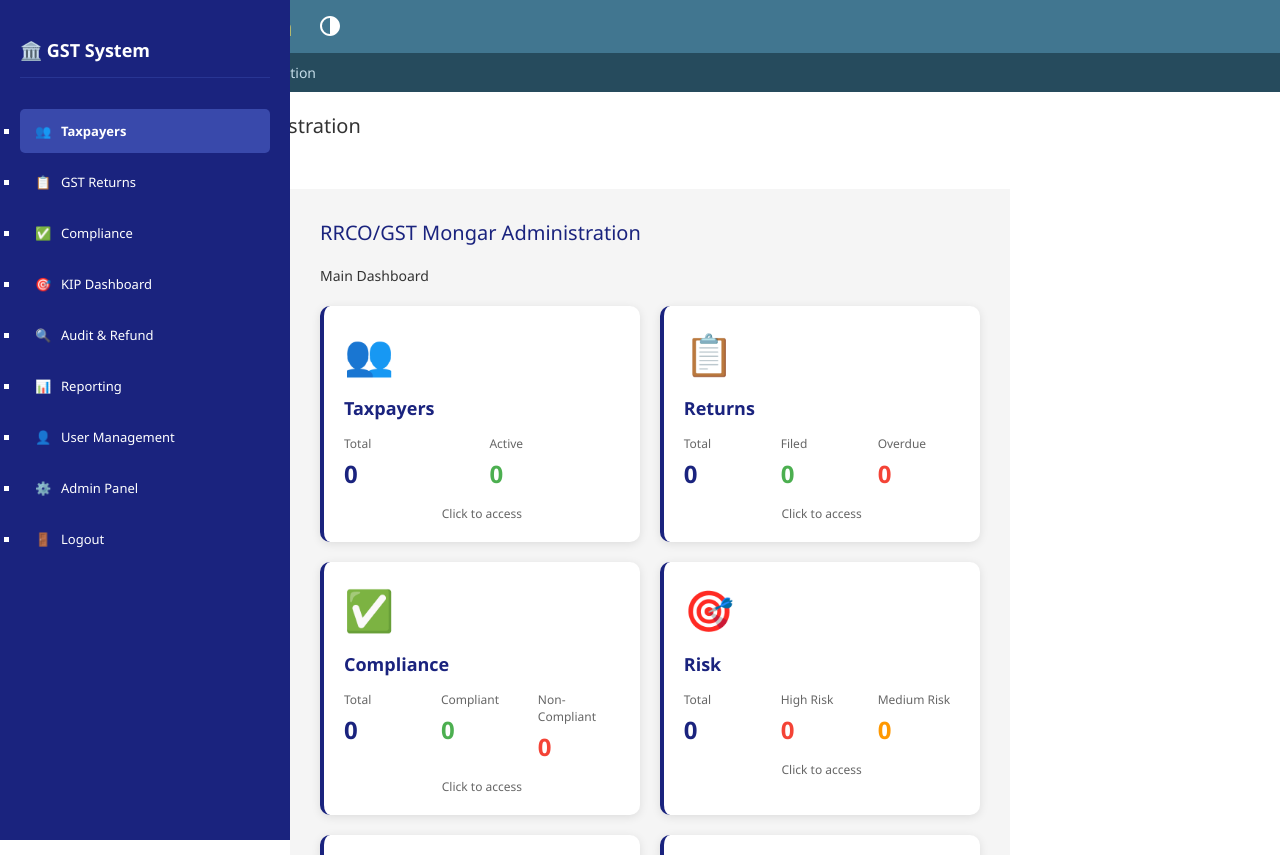
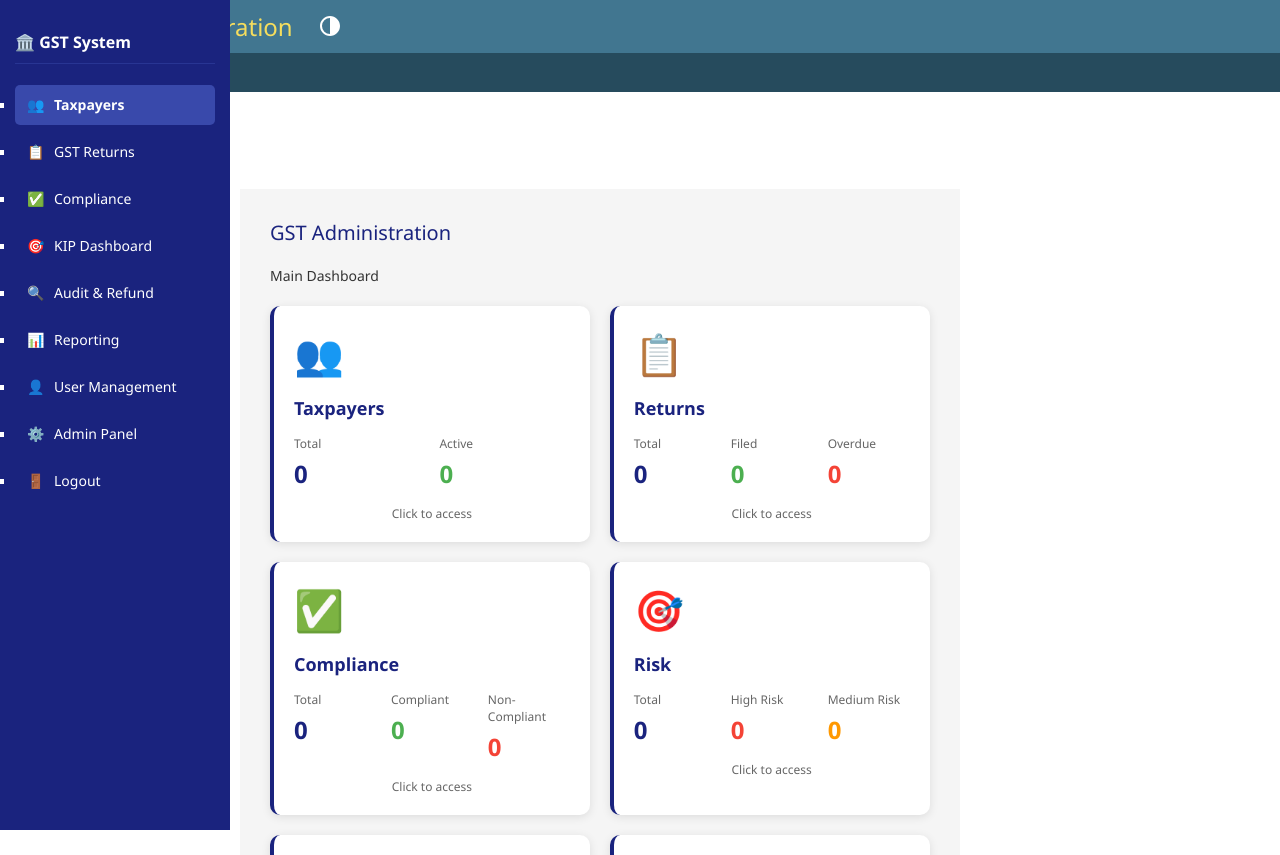
Before and after one commit to jamphel-tshering/gst_compliance_system, a Django app: page /admin/dashboard/ in a window 1280 px wide. Shown: the top 855 px of the page. Run offline with Django 5.2, Linux system fonts and the light colour scheme; data that the repository does not hold is empty.

Commit message:
Fix dashboard sidebar size and text visibility
- Reduced sidebar width from 250px to 200px
- Reduced padding and font sizes for better fit
- Changed title from RRCO/GST Mongar Administration to GST Administration
- Added white-space: nowrap to prevent text wrapping
- Reduced menu item font size
- Updated SystemSettings model with shorter system name
- Applied database migration for system name change
- All text now fully visible in sidebar

```diff
--- a/core/admin.py
+++ b/core/admin.py
@@ -94,7 +94,7 @@ def main_dashboard(request):
     }
 
     context = {
-        'title': 'RRCO/GST Mongar Administration',
+        'title': 'GST Administration',
         'subtitle': 'Main Dashboard',
         'dashboard_stats': dashboard_stats,
     }
--- a/core/models.py
+++ b/core/models.py
@@ -315,7 +315,7 @@ class SystemSettings(models.Model):
     System-wide configuration settings - simplified with specific fields
     """
     # General Settings
-    system_name = models.CharField(max_length=200, default='RRCO/GST Mongar Administration', verbose_name='System Name')
+    system_name = models.CharField(max_length=200, default='GST Administration', verbose_name='System Name')
     organization_name = models.CharField(max_length=200, default='Revenue and Customs Division', verbose_name='Organization Name')
 
     # Contact Information
--- a/templates/core/main_dashboard.html
+++ b/templates/core/main_dashboard.html
@@ -8,10 +8,10 @@
 }
 
 .sidebar {
-    width: 250px;
+    width: 200px;
     background: #1a237e;
     color: white;
-    padding: 20px;
+    padding: 15px;
     height: 100vh;
     position: fixed;
     left: 0;
@@ -20,10 +20,13 @@
 
 .sidebar h2 {
     color: white;
-    margin-bottom: 30px;
-    font-size: 18px;
+    margin-bottom: 20px;
+    font-size: 16px;
     border-bottom: 1px solid #283593;
-    padding-bottom: 15px;
+    padding-bottom: 10px;
+    white-space: nowrap;
+    overflow: hidden;
+    text-overflow: ellipsis;
 }
 
 .sidebar-menu {
@@ -38,11 +41,15 @@
 
 .sidebar-menu a {
     display: block;
-    padding: 12px 15px;
+    padding: 10px 12px;
     color: white;
     text-decoration: none;
     border-radius: 5px;
     transition: background 0.3s ease;
+    font-size: 14px;
+    white-space: nowrap;
+    overflow: hidden;
+    text-overflow: ellipsis;
 }
 
 .sidebar-menu a:hover {
@@ -59,7 +66,7 @@
 }
 
 .main-content {
-    margin-left: 250px;
+    margin-left: 200px;
     padding: 30px;
     background: #f5f5f5;
     min-height: 100vh;
```
Also changed, not shown: core/migrations/0007_alter_systemsettings_system_name.py (added).
